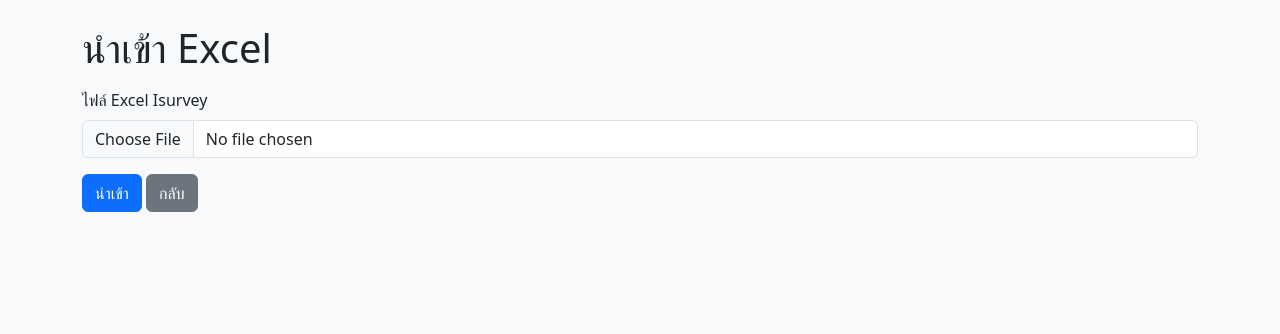
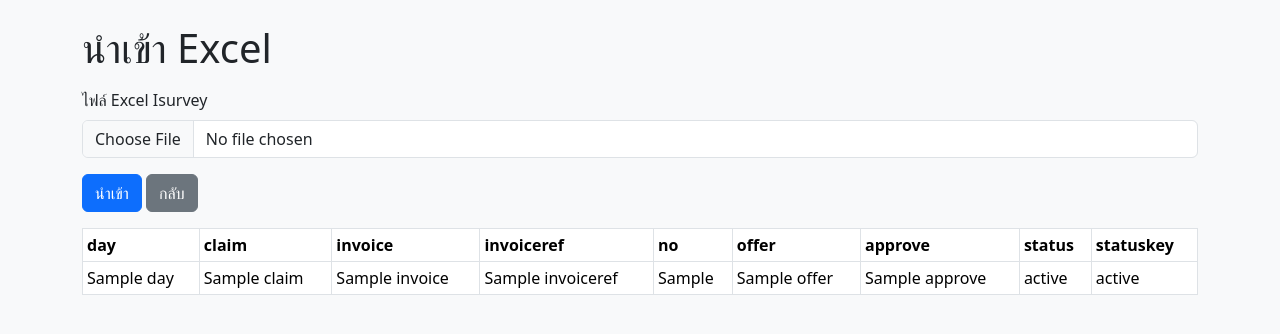
Before and after one commit to zxy-88/paid, a Flask app: template templates/import.html in a window 1280 px wide. Shown: the top 334 px of the page. Run offline with Flask 3, Linux system fonts and the light colour scheme; the template is opened without the code that fills it: most values are stand-ins (such as "Sample title", 1, 10 or a date in 2020); some libraries are stand-ins or nearby versions.

Commit message:
Show imported data tables

```diff
--- a/app.py
+++ b/app.py
@@ -61,6 +61,8 @@
 
 @app.route("/import", methods=["GET", "POST"])
 def import_excel():
+    data = None
+    message = None
     if request.method == "POST":
         file = request.files.get("file")
         if file:
@@ -100,15 +102,17 @@
                 )
             mydb.commit()
             cur.close()
-            return redirect(url_for("index"))
-    return render_template("import.html")
+            data = df.to_dict(orient="records")
+            message = "นำเข้าข้อมูลแล้ว"
+    return render_template("import.html", data=data, message=message)
 
 
 
 @app.route("/paid/import", methods=["GET", "POST"])
 @app.route("/paid/add", methods=["GET", "POST"], endpoint="add_paid")
-
 def import_paid():
+    data = None
+    message = None
     if request.method == "POST":
         file = request.files.get("file")
         if file:
@@ -119,19 +123,18 @@
             for _, row in df.iterrows():
                 cur.execute(
                     "INSERT INTO paid (payment, claim, invoice, amount) VALUES (%s, %s, %s, %s)",
-
                     (
                         row["payment"],
                         clean_field(row["claim"]),
                         clean_field(row["invoice"]),
                         row["amount"],
                     ),
-
                 )
             mydb.commit()
             cur.close()
-            return redirect(url_for("index"))
-    return render_template("paid.html")
+            data = df.to_dict(orient="records")
+            message = "นำเข้าข้อมูลแล้ว"
+    return render_template("paid.html", data=data, message=message)
 
 
 @app.route("/paid")
--- a/templates/import.html
+++ b/templates/import.html
@@ -16,6 +16,46 @@
             <button type="submit" class="btn btn-primary">นำเข้า</button>
             <a href="{{ url_for('index') }}" class="btn btn-secondary">กลับ</a>
         </form>
+
+        {% if message %}
+        <div class="alert alert-success mt-3" role="alert">{{ message }}</div>
+        {% endif %}
+
+        {% if data %}
+        <div class="table-responsive mt-3">
+            <table class="table table-bordered table-sm">
+                <thead>
+                    <tr>
+                        <th>day</th>
+                        <th>claim</th>
+                        <th>invoice</th>
+                        <th>invoiceref</th>
+                        <th>no</th>
+                        <th>offer</th>
+                        <th>approve</th>
+                        <th>status</th>
+                        <th>statuskey</th>
+                    </tr>
+                </thead>
+                <tbody>
+                    {% for row in data %}
+                    <tr>
+                        <td>{{ row.day }}</td>
+                        <td>{{ row.claim }}</td>
+                        <td>{{ row.invoice }}</td>
+                        <td>{{ row.invoiceref }}</td>
+                        <td>{{ row.no }}</td>
+                        <td>{{ row.offer }}</td>
+                        <td>{{ row.approve }}</td>
+                        <td>{{ row.status }}</td>
+                        <td>{{ row.statuskey }}</td>
+                    </tr>
+                    {% endfor %}
+                </tbody>
+            </table>
+        </div>
+        {% endif %}
+
     </div>
 </body>
 </html>
```
Also changed, not shown: templates/paid.html (+30 -0 lines).
